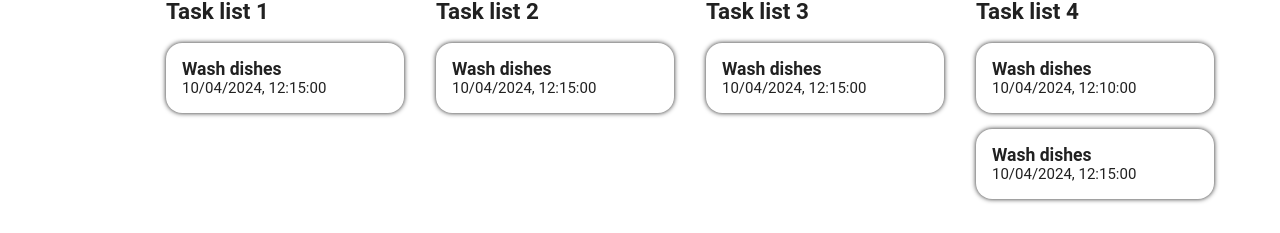
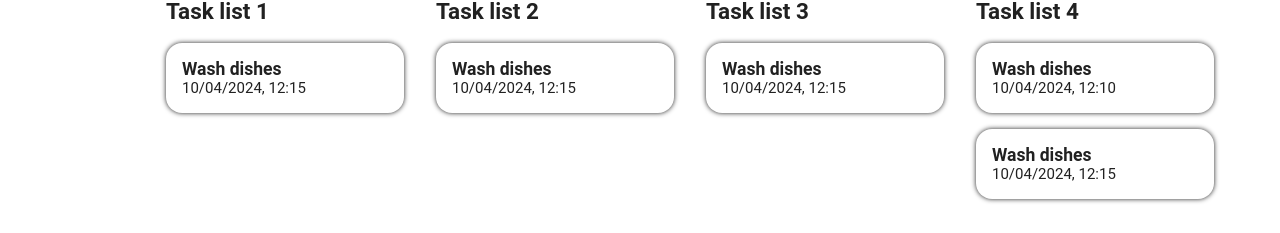
Before and after one commit to StastkaJan/vue-kanban, a Vue app: page / in a window 1280 px wide. Shown: the part 243-476 px from the top of the page. Built offline with nearby package versions, Linux system fonts and the light colour scheme.

Commit message:
Added store for global setup

```diff
--- a/src/components/TaskItem.vue
+++ b/src/components/TaskItem.vue
@@ -1,13 +1,22 @@
 <script setup lang="ts">
+import { computed } from 'vue'
+import { setupStore } from '@/stores/setup'
+
 import type { taskType } from '@/types/tasks'
 
 const { task } = defineProps<{ task: taskType }>()
+
+const { languageCode } = setupStore()
+
+const formatedDate = computed(() => {
+  return task.dueDate.toLocaleString(languageCode, { dateStyle: 'short', timeStyle: 'short' })
+})
 </script>
 
 <template>
   <div draggable="true">
     <h3>{{ task.name }}</h3>
-    <span>{{ task.dueDate.toLocaleString('en-GB') }}</span>
+    <span>{{ formatedDate }}</span>
   </div>
 </template>
 
--- /dev/null
+++ b/src/stores/setup.ts
@@ -0,0 +1,8 @@
+import { ref } from 'vue'
+import { defineStore } from 'pinia'
+
+export const setupStore = defineStore('setup', () => {
+  const languageCode = ref('en-GB')
+
+  return { languageCode }
+})
```
